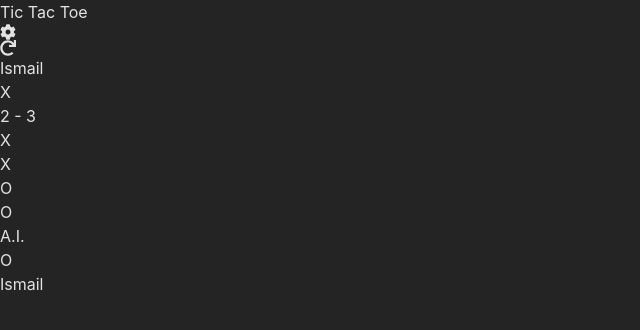
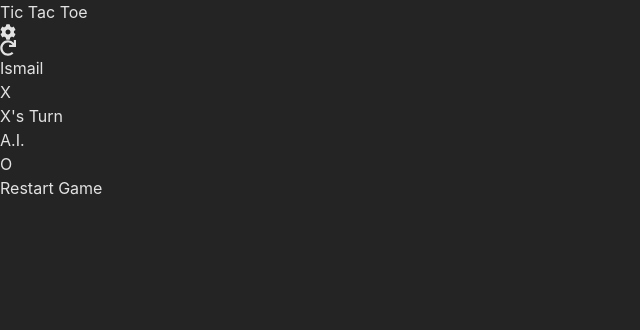
Before and after one commit to cozierickie/blaze-tic-tac-toe, a React (Vite) app in the folder frontend/: page /game in a window 1280 px wide. Shown: the top 330 px of the page, without its empty margins (0-640 px from the left). Built offline with nearby package versions, Linux system fonts and the light colour scheme.

Commit message:
feat: add the main logic implementation for the Tic Tac Toe game play

```diff
--- a/frontend/src/components/GameBoad.jsx
+++ b/frontend/src/components/GameBoad.jsx
@@ -1,25 +1,76 @@
-function GameBoard() {
+function GameBoard({
+  board,
+  winner,
+  isXNext,
+  setBoard,
+  setIsXNext,
+  setWinner,
+}) {
+  const handleClick = (index) => {
+    if (board[index] || winner) return; // Ignore if cell is filled or game over
+
+    const newBoard = board.slice();
+    newBoard[index] = isXNext ? 'X' : 'O';
+    setBoard(newBoard);
+    setIsXNext(!isXNext);
+
+    const gameWinner = calculateWinner(newBoard);
+    if (gameWinner) {
+      setWinner(gameWinner);
+    } else if (!newBoard.includes(null)) {
+      setWinner('Draw');
+    }
+  };
+
+  const calculateWinner = (board) => {
+    const lines = [
+      [0, 1, 2],
+      [3, 4, 5],
+      [6, 7, 8],
+      [0, 3, 6],
+      [1, 4, 7],
+      [2, 5, 8],
+      [0, 4, 8],
+      [2, 4, 6],
+    ];
+
+    for (const line of lines) {
+      const [a, b, c] = line;
+      if (board[a] && board[a] === board[b] && board[a] === board[c]) {
+        return board[a];
+      }
+    }
+    return null;
+  };
+
+  const renderCell = (index) => {
+    return (
+      // biome-ignore lint/a11y/useKeyWithClickEvents: <explanation>
+      <div
+        key={index}
+        onClick={() => handleClick(index)}
+        className="border-4 border-[#0074fc] flex justify-center items-center w-[100px] h-[100px] cursor-pointer"
+      >
+        <span
+          className={`text-[80px] ${board[index] === 'X' ? 'text-[#ffd700]' : 'text-[#32cd32]'}`}
+        >
+          {board[index]}
+        </span>
+      </div>
+    );
+  };
+
   return (
     <div className="text-[48px] font-bold flex flex-col items-center">
-      <div className="mb-4">2 - 3</div>
+      <div className="mb-4">
+        {winner
+          ? winner === 'Draw'
+            ? 'Draw'
+            : `${winner} Wins!`
+          : `${isXNext ? 'X' : 'O'}'s Turn`}
+      </div>
       <div className="grid grid-cols-3 grid-rows-3 gap-2">
-        <div className="border-4 border-[#0074fc] flex justify-center items-center w-[100px] h-[100px]">
-          <span className="text-[80px] text-[#ffd700]">X</span>
-        </div>
-        <div className="border-4 border-[#0074fc] flex justify-center items-center w-[100px] h-[100px]">
-          <span className="text-[80px] text-[#ffd700]">X</span>
-        </div>
-        <div className="border-4 border-[#0074fc] flex justify-center items-center w-[100px] h-[100px]">
-          <span className="text-[80px] text-[#32cd32]">O</span>
-        </div>
-        <div className="border-4 border-[#0074fc] flex justify-center items-center w-[100px] h-[100px]" />
-        <div className="border-4 border-[#0074fc] flex justify-center items-center w-[100px] h-[100px]">
-          <span className="text-[80px] text-[#32cd32]">O</span>
-        </div>
-        <div className="border-4 border-[#0074fc] flex justify-center items-center w-[100px] h-[100px]" />
-        <div className="border-4 border-[#0074fc] flex justify-center items-center w-[100px] h-[100px]" />
-        <div className="border-4 border-[#0074fc] flex justify-center items-center w-[100px] h-[100px]" />
-        <div className="border-4 border-[#0074fc] flex justify-center items-center w-[100px] h-[100px]" />
+        {board.map((_, index) => renderCell(index))}
       </div>
     </div>
   );
--- a/frontend/src/components/GameHeader.jsx
+++ b/frontend/src/components/GameHeader.jsx
@@ -3,7 +3,9 @@ import { FaCog, FaRedo } from 'react-icons/fa';
 function GameHeader() {
   return (
     <header className="flex justify-between items-center w-full p-4">
-      <h1 className="text-[24px] font-bold">Tic Tac Toe</h1>
+      <a href="/">
+        <h1 className="text-[24px] font-bold">Tic Tac Toe</h1>
+      </a>
       <div className="flex space-x-4 text-[20px]">
         <FaCog />
         <FaRedo />
--- /dev/null
+++ b/frontend/src/components/RestartGameButton.jsx
@@ -0,0 +1,15 @@
+function RestartGameButton({ handleRestart }) {
+  return (
+    <div className="mb-4">
+      <button
+        type="button"
+        onClick={handleRestart}
+        className="bg-[#0074fc] text-white py-2 px-6 rounded-lg"
+      >
+        Restart Game
+      </button>
+    </div>
+  );
+}
+
+export default RestartGameButton;
--- a/frontend/src/pages/Game.jsx
+++ b/frontend/src/pages/Game.jsx
@@ -1,8 +1,22 @@
+import { useState } from 'react';
+import GameHeader from '../components/GameHeader';
 import GameBoard from '../components/GameBoad';
-import GameHeader from '../components/GameHeader';
 import GamePlayer from '../components/GamePlayer';
+import RestartGameButton from '../components/RestartGameButton';
 
-function Game() {
+const initialBoard = Array(9).fill(null);
+
+const Game = () => {
+  const [board, setBoard] = useState(initialBoard);
+  const [isXNext, setIsXNext] = useState(true);
+  const [winner, setWinner] = useState(null);
+
+  const handleRestart = () => {
+    setBoard(initialBoard);
+    setIsXNext(true);
+    setWinner(null);
+  };
+
   return (
     <div className="flex flex-col items-center h-screen bg-[#1b1b32] text-[#0074fc]">
       <GameHeader />
@@ -14,24 +28,23 @@ function Game() {
           <GamePlayer playerName="Ismail" playerMark="X" />
 
           {/* Game Board */}
-          <GameBoard />
+          <GameBoard
+            board={board}
+            setBoard={setBoard}
+            isXNext={isXNext}
+            setIsXNext={setIsXNext}
+            winner={winner}
+            setWinner={setWinner}
+          />
 
           {/* Player 2 */}
           <GamePlayer playerName="A.I." playerMark="O" />
         </div>
       </div>
 
-      {/* Active Player Button */}
-      <div className="mb-4">
-        <button
-          type="button"
-          className="bg-[#0074fc] text-white py-2 px-6 rounded-lg"
-        >
-          Ismail
-        </button>
-      </div>
+      <RestartGameButton handleRestart={handleRestart} />
     </div>
   );
-}
+};
 
 export default Game;
```
